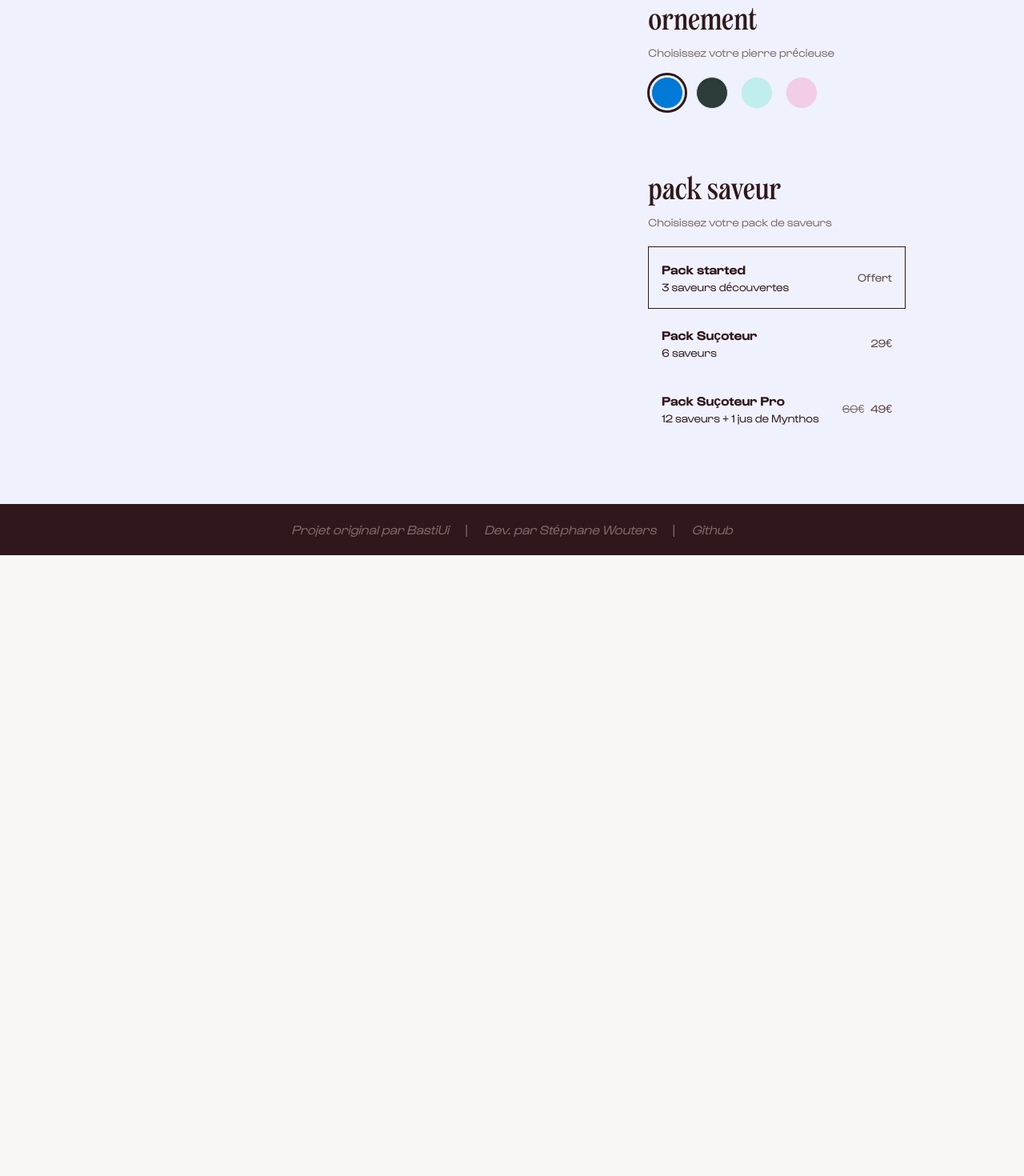
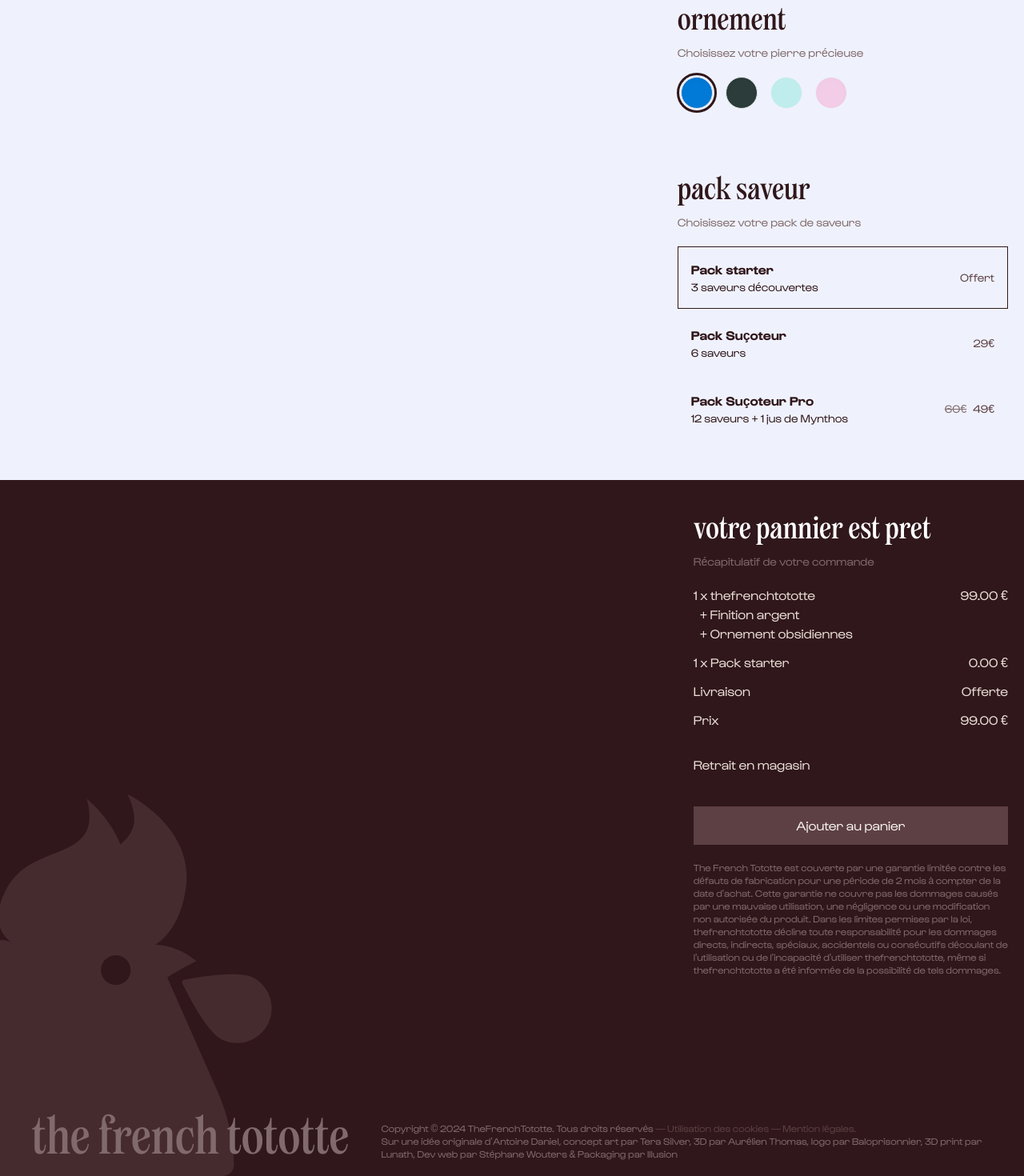
Before and after one commit to Doelia/the-french-tototte, a Next.js app: page / in a window 1280 px wide. Shown: the part 7143-8613 px from the top of the page at 80% size. Before the commit the page ends 7837 px from the top, so only its background shows below. Built offline with nearby package versions, Linux system fonts and the light colour scheme.

Commit message:
:sparkles: Footer

```diff
--- a/src/app/page.tsx
+++ b/src/app/page.tsx
@@ -15,6 +15,8 @@ import Mynthos from "@/app/parts/Mynthos";
 import Clients from "@/app/parts/Clients";
 import Shop from "@/app/parts/Shop";
 import {Carousel} from "flowbite-react";
+import {tartuffo} from "@/fonts/fonts";
+import Cart from "@/app/parts/Cart";
 
 export default function Home() {
 
@@ -43,6 +45,7 @@ export default function Home() {
         <div className={"relative z-40"}>
 
             <div className={"h-[200px]"}></div>
+
             <Bento></Bento>
 
             <div className={"h-[300px]"}></div>
@@ -67,9 +70,9 @@ export default function Home() {
             <Clients></Clients>
             <div className={"h-[100px] bg-bg4"}></div>
 
-            <div className={"bg-bg4"}>
-                <div className="container mx-auto max-w-5xl pt-20 px-5 z-50 flex flex-col md:flex-row justify-end gap-10">
-                    <div className={"md:w-1/2 xl:w-2/3"}>
+            <div className={"relative bg-bg4"}>
+                <div className="container mx-auto max-w-7xl pt-20 px-5 z-50 flex flex-col md:flex-row justify-end gap-12">
+                    <div className={"grow z-40"}>
                         <div className={"sticky top-32"}>
                             <div className="w-100 aspect-video">
                                 <Carousel>
@@ -81,7 +84,7 @@ export default function Home() {
                         </div>
                         <div className={"grow"}></div>
                     </div>
-                    <div className={"md:w-1/2 xl:w-1/3"}>
+                    <div className={"md:w-1/2 xl:w-4/12 z-30"}>
                         <Shop
                             finition={finition} setFinition={setFinition}
                             ornement={ornement} setOrnement={setOrnement}
@@ -90,8 +93,12 @@ export default function Home() {
                     </div>
                 </div>
             </div>
+
+            <div className={"h-[50px] bg-bg4"}></div>
+
+            <Cart pack={pack} />
+
         </div>
-
 
         <Footer />
     </main>
--- /dev/null
+++ b/src/app/parts/Cart.tsx
@@ -0,0 +1,74 @@
+import {tartuffo} from "@/fonts/fonts";
+import React from "react";
+
+export default function Cart({pack}) {
+
+    const totottePrice = 99;
+
+    let packPrice = 0;
+    let packName = 'Pack starter';
+    if (pack === '2') {
+        packPrice = 29;
+        packName = 'Pack Suçoteur';
+    }
+    if (pack === '3') {
+        packPrice = 49;
+        packName = 'Pack Suçoteur Pro';
+    }
+
+    const totalPrice = totottePrice + packPrice;
+
+    return (
+        <div className={"relative bg-fg1 text-white"}>
+            <div className="container mx-auto max-w-7xl px-5 flex flex-col md:flex-row justify-end">
+                <div className={"md:w-1/2 xl:w-4/12 ps-5 pt-10"}>
+                    <div className={"lowercase mb-3 text-4xl " + tartuffo.className}>
+                        Votre pannier est pret
+                    </div>
+                    <p className={"text-sm text-fg3 mb-5"}>
+                        Récapitulatif de votre commande
+                    </p>
+                    <div className={"flex flex-col gap-3"}>
+                        <div className={"flex justify-between text-bg3"}>
+                            <div>
+                                <div>1 x thefrenchtototte</div>
+                                <div className={"ms-2"}>+ Finition argent</div>
+                                <div className={"ms-2"}>+ Ornement obsidiennes</div>
+                            </div>
+                            <div>
+                                { totottePrice.toFixed(2) } €
+                            </div>
+                        </div>
+                        <div className={"flex justify-between text-bg3"}>
+                            <div>1 x {packName}</div>
+                            <div> {packPrice.toFixed(2)} € </div>
+                        </div>
+                        <div className={"flex justify-between text-bg3"}>
+                            <div>Livraison</div>
+                            <div>Offerte</div>
+                        </div>
+                        <div className={"flex justify-between text-bg3"}>
+                            <div>Prix</div>
+                            <div>{totalPrice.toFixed(2)} €</div>
+                        </div>
+                    </div>
+
+                    <div className={"mt-8 mb-10"}>
+                        <div className={"flex justify-between text-bg3"}>
+                            <div>Retrait en magasin</div>
+                            <div></div>
+                        </div>
+                    </div>
+
+                    <button className={"w-full bg-fg2 text-bg2 p-3 mb-5"}>Ajouter au panier</button>
+
+                    <p className={"text-fg3 text-xs"}>
+                        The French Tototte est couverte par une garantie limitée contre les défauts de fabrication pour une période de 2 mois à compter de la date d'achat. Cette garantie ne couvre pas les dommages causés par une mauvaise utilisation, une négligence ou une modification non autorisée du produit. Dans les limites permises par la loi, thefrenchtototte décline toute responsabilité pour les dommages directs, indirects, spéciaux, accidentels ou consécutifs découlant de l'utilisation ou de l'incapacité d'utiliser thefrenchtototte, même si thefrenchtototte a été informée de la possibilité de tels dommages.
+                    </p>
+
+                    <div className={"h-[150px]"}></div>
+                </div>
+            </div>
+        </div>
+    )
+}
--- a/src/app/parts/Footer.tsx
+++ b/src/app/parts/Footer.tsx
@@ -1,20 +1,23 @@
 import Link from "next/link";
+import {tartuffo} from "@/fonts/fonts";
 
 export default function Footer() {
 
     return (
         <div className={"bg-fg1 p-5"}>
-            <div className={"flex gap-5 justify-center text-fg3"}>
-                <div className={"text-fg3 italic"}>
-                    Projet original par <Link href="https://www.youtube.com/watch?v=FVEqE47pOLw&ab_channel=BastiUi">BastiUi</Link>
-                </div>
-                <span>|</span>
-                <div className={"text-fg3 italic"}>
-                    Dev. par  <Link href="https://stephanewouters.fr">Stéphane Wouters</Link>
-                </div>
-                <span>|</span>
-                <div className={"text-fg3 italic"}>
-                    <Link href="https://github.com/Doelia/the-french-tototte">Github</Link>
+            <img src="/logo_footer.svg" width={500} height={500} alt="" className={"absolute bottom-0 -left-[150px] z-40 opacity-50"}/>
+            <div className={"relative container mx-auto max-w-7xl px-5 z-50"}>
+                <div className={"flex flex-col md:flex-row md:gap-10 md:items-center"}>
+                    <div className={"text-nowrap text-xl md:text-6xl text-fg3 " + tartuffo.className}>the french tototte</div>
+                    <div className={"text-fg3 text-xs mt-3"}>
+                        <div>
+                            Copyright © 2024 TheFrenchTototte. Tous droits réservés
+                            <span className={"text-fg2"}> — Utilisation des cookies — Mention légales. </span>
+                        </div>
+                        <div>
+                            Sur une idée originale d’Antoine Daniel, concept art par Tera Silver, 3D par Aurélien Thomas, logo par Baloprisonnier, 3D print par Lunath, Dev web par Stéphane Wouters & Packaging par Illusion
+                        </div>
+                    </div>
                 </div>
             </div>
         </div>
--- a/src/app/parts/Shop.tsx
+++ b/src/app/parts/Shop.tsx
@@ -45,7 +45,7 @@ export default function Shop({finition, setFinition, ornement, setOrnement, pack
                 </div>
             </div>
 
-            <div className={"mb-20"}>
+            <div className={"mb-0"}>
                 <div className={"lowercase mb-3 text-4xl text-fg1  " + tartuffo.className}>
                     pack saveur
                 </div>
@@ -56,7 +56,7 @@ export default function Shop({finition, setFinition, ornement, setOrnement, pack
                     <PackDecouverte currentValue={pack} value={"1"} setValue={setPack} id={"pack"}>
                         <div className={"border peer-checked:border-fg1 border-transparent p-4 flex justify-between items-center"}>
                             <div>
-                                <div className="text-md text-fg1 font-bold">Pack started</div>
+                                <div className="text-md text-fg1 font-bold">Pack starter</div>
                                 <div className="text-sm text-fg1">3 saveurs découvertes</div>
                             </div>
                             <div className={"text-sm text-fg2"}>Offert</div>
```
Also changed, not shown: public/logo_footer.svg (added).
